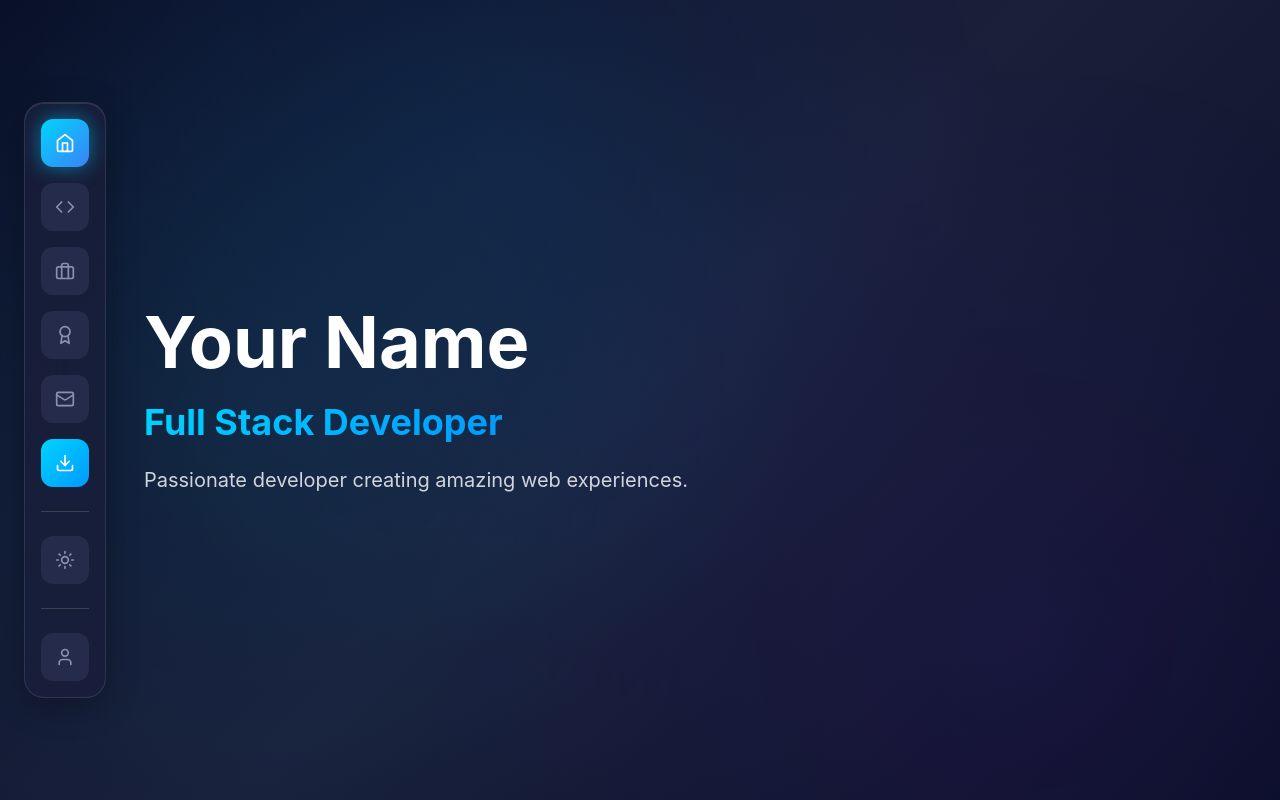
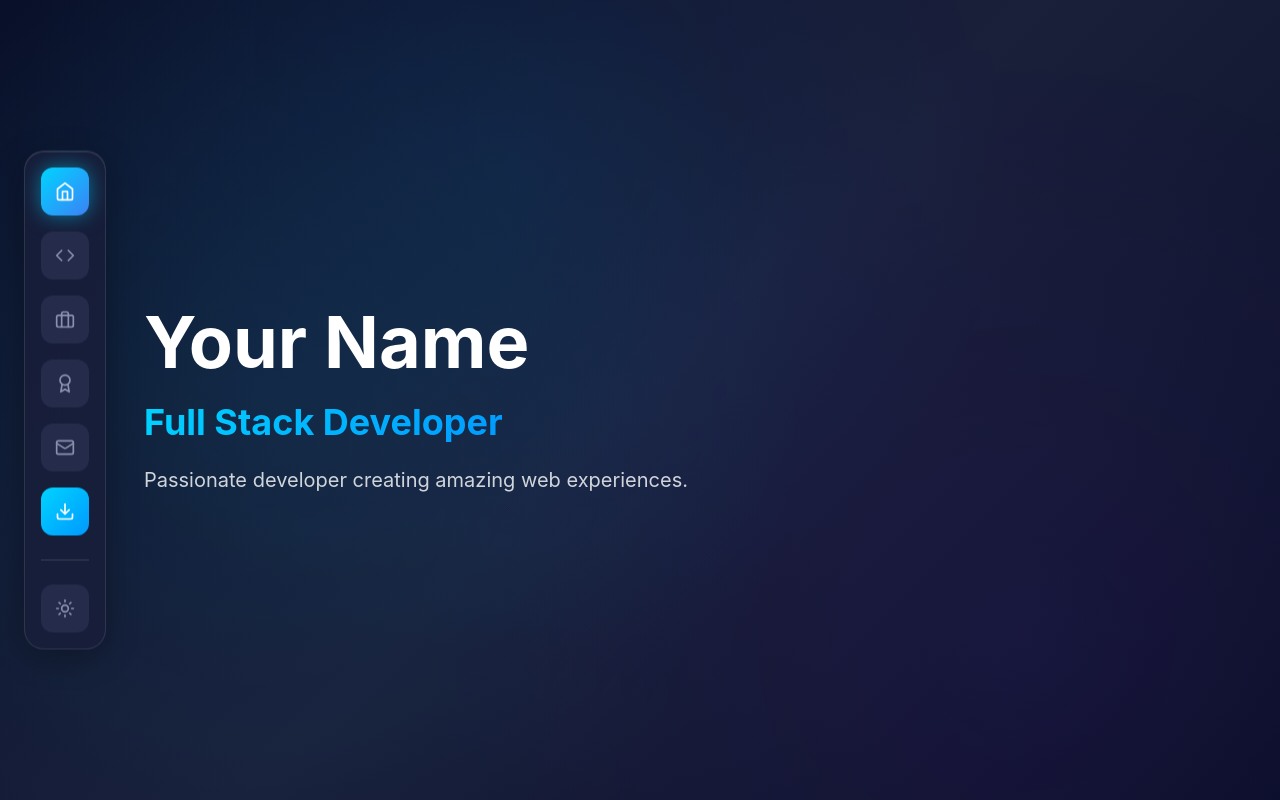
Before and after one commit to Adittii72/FUTURE_FS_01, a React (Vite) app in the folder frontend/: page / in a window 1280 px wide. Shown: the top 800 px of the page. Built offline with nearby package versions, Linux system fonts and the light colour scheme; no server answers.

Commit message:
Remove admin login button from sidebar for public users

```diff
--- a/frontend/src/components/Sidebar.jsx
+++ b/frontend/src/components/Sidebar.jsx
@@ -179,7 +179,7 @@ const Sidebar = () => {
         </div>
 
         {/* Admin Actions */}
-        {canManage ? (
+        {canManage && (
           <>
             <div className="h-px bg-gray-700"></div>
             <div className="space-y-4">
@@ -200,19 +200,6 @@ const Sidebar = () => {
               </button>
             </div>
           </>
-        ) : (
-          authReady && (
-            <>
-              <div className="h-px bg-gray-700"></div>
-              <button
-                onClick={() => navigate('/login')}
-                className="group w-12 h-12 rounded-xl bg-dark-tertiary hover:bg-dark-secondary flex items-center justify-center transition-all"
-                title="Admin Login"
-              >
-                <User className="w-5 h-5 text-text-secondary group-hover:text-primary transition-colors" />
-              </button>
-            </>
-          )
         )}
       </div>
     </aside>
```
